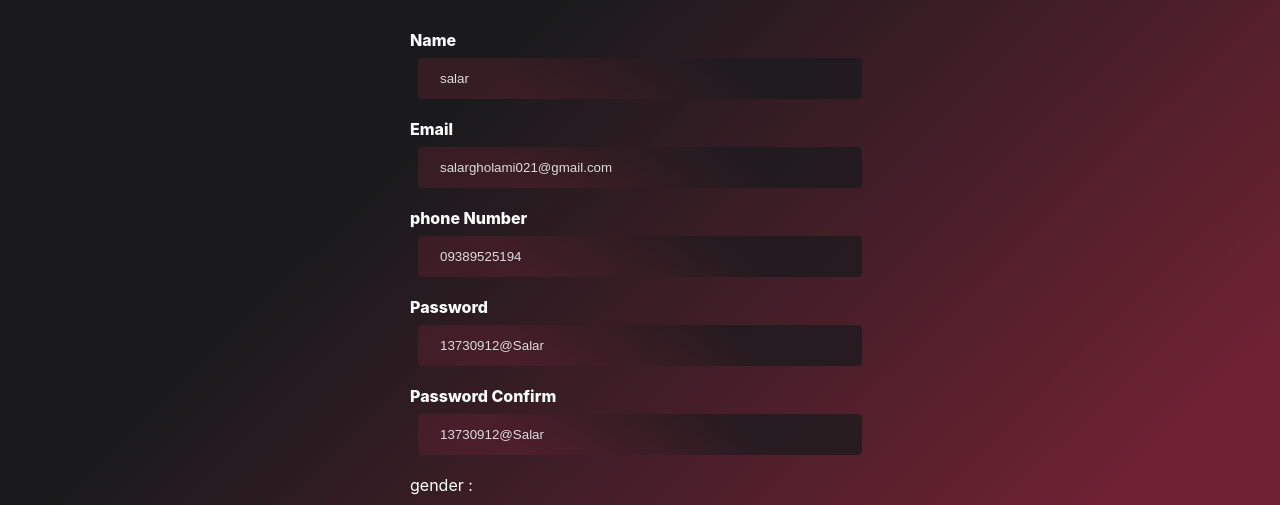
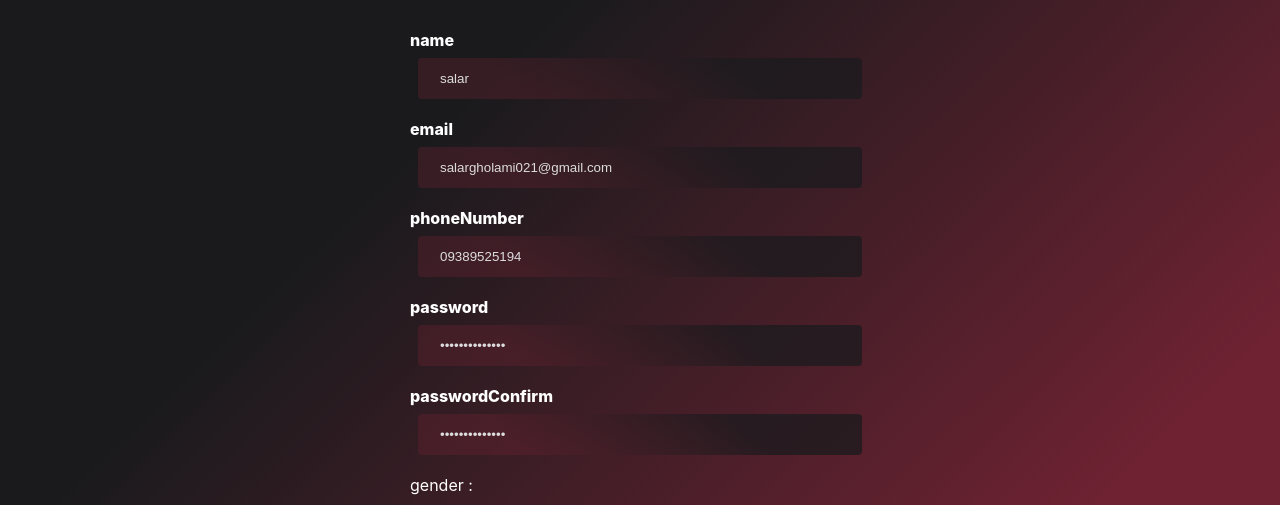
Before and after one commit to salarGholami/formic, a React (Create React App) app: page / in a window 1280 px wide. Shown: the top 505 px of the page. Built offline with nearby package versions, Linux system fonts and the light colour scheme; data requests are answered from the project's data file.

Commit message:
dynamic input component extraction

```diff
--- a/src/App.css
+++ b/src/App.css
@@ -12,7 +12,8 @@ label {
 
 input[type="text"],
 input[type="number"],
-input[type="email"] {
+input[type="email"],
+input[type="password"] {
   width: 400px;
   padding: 13px 22px;
   display: block;
--- a/src/components/SignUpForm.jsx
+++ b/src/components/SignUpForm.jsx
@@ -2,6 +2,7 @@ import axios from "axios";
 import { useFormik } from "formik";
 import { useEffect, useState } from "react";
 import { object, ref, string } from "yup";
+import Input from "./common/input";
 
 // 1.mange state
 const initialValues = {
@@ -57,66 +58,22 @@ const SignUpForm = () => {
   return (
     <div>
       <form onSubmit={formik.handleSubmit}>
-        <div className="formControl">
-          <label htmlFor="name">Name</label>
-          <input
-            id="name"
-            type="text"
-            {...formik.getFieldProps("name")}
-            name="name"
-          />
-          {formik.errors.name && formik.touched.name && (
-            <div className="error">{formik.errors.name}</div>
-          )}
-        </div>
-        <div className="formControl">
-          <label htmlFor="email">Email</label>
-          <input
-            id="email"
-            type="email"
-            {...formik.getFieldProps("email")}
-            name="email"
-          />
-          {formik.errors.email && formik.touched.email && (
-            <div className="error">{formik.errors.email}</div>
-          )}
-        </div>
-        <div className="formControl">
-          <label htmlFor="phoneNumber">phone Number</label>
-          <input
-            id="phoneNumber"
-            type="number"
-            {...formik.getFieldProps("phoneNumber")}
-            name="phoneNumber"
-          />
-          {formik.errors.phoneNumber && formik.touched.phoneNumber && (
-            <div className="error">{formik.errors.phoneNumber}</div>
-          )}
-        </div>
-        <div className="formControl">
-          <label htmlFor="password">Password</label>
-          <input
-            id="password"
-            type="text"
-            {...formik.getFieldProps("password")}
-            name="password"
-          />
-          {formik.errors.password && formik.touched.password && (
-            <div className="error">{formik.errors.password}</div>
-          )}
-        </div>
-        <div className="formControl">
-          <label htmlFor="passwordConfirm">Password Confirm</label>
-          <input
-            id="passwordConfirm"
-            type="text"
-            {...formik.getFieldProps("passwordConfirm")}
-            name="passwordConfirm"
-          />
-          {formik.errors.passwordConfirm && formik.touched.passwordConfirm && (
-            <div className="error">{formik.errors.passwordConfirm}</div>
-          )}
-        </div>
+        <Input formik={formik} name="name" label="name" />
+        <Input formik={formik} name="email" label="email" type="email" />
+        <Input formik={formik} name="phoneNumber" label="phoneNumber" type="number" />
+        <Input
+          formik={formik}
+          name="password"
+          label="password"
+          type="password"
+        />
+        <Input
+          formik={formik}
+          name="passwordConfirm"
+          label="passwordConfirm"
+          type="password"
+        />
+
         <div className="formControl">
           <p>gender :</p>
           <input
--- /dev/null
+++ b/src/components/common/input.jsx
@@ -0,0 +1,18 @@
+const Input = ({ name, formik, label, type = "text" }) => {
+  return (
+    <div className="formControl">
+      <label htmlFor={name}>{label}</label>
+      <input
+        id={name}
+        type={type}
+        {...formik.getFieldProps(name)}
+        name={name}
+      />
+      {formik.errors[name] && formik.touched[name] && (
+        <div className="error">{formik.errors[name]}</div>
+      )}
+    </div>
+  );
+};
+
+export default Input;
```
